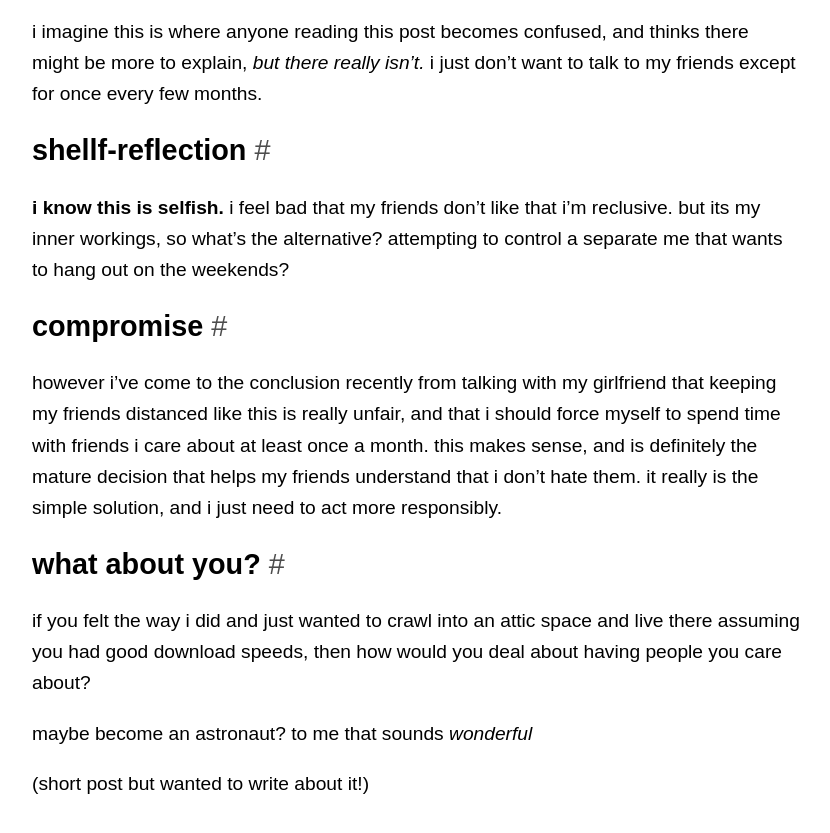
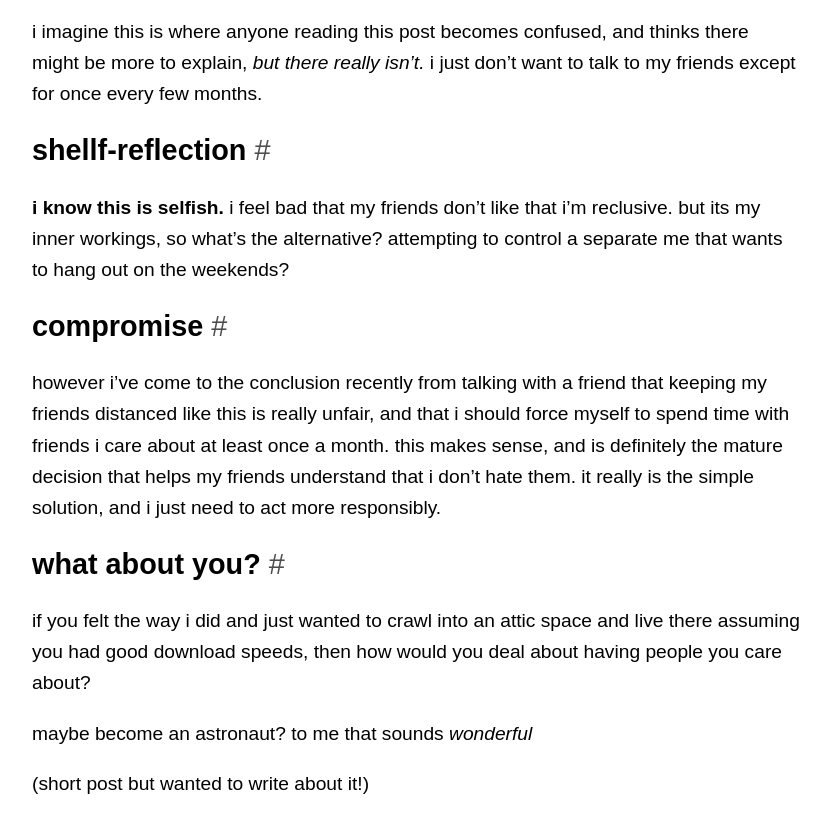
Before and after one commit to damondriscoll/blog.damondriscoll.com, a Jekyll site: the page built from _posts/2024-06-20-selfish hermit.md, in a window 1280 px wide and 900 px high, scrolled down 1368 px. Shown: the top 833 px of the window, without its empty margins (224-1054 px from the left). Built offline with Jekyll 4.4.1, drawn with Linux system fonts in a browser that asks for light colours; our own code applies the rules of GitHub Pages for plain Markdown files.

Commit message:
fix: wording

```diff
--- a/_posts/2024-06-20-selfish hermit.md
+++ b/_posts/2024-06-20-selfish hermit.md
@@ -24,7 +24,7 @@ i imagine this is where anyone reading this post becomes confused, and thinks th
 
 ## compromise
 
-however i've come to the conclusion recently from talking with my girlfriend that keeping my friends distanced like this is really unfair, and that i should force myself to spend time with friends i care about at least once a month. this makes sense, and is definitely the mature decision that helps my friends understand that i don’t hate them. it really is the simple solution, and i just need to act more responsibly.
+however i've come to the conclusion recently from talking with a friend that keeping my friends distanced like this is really unfair, and that i should force myself to spend time with friends i care about at least once a month. this makes sense, and is definitely the mature decision that helps my friends understand that i don’t hate them. it really is the simple solution, and i just need to act more responsibly.
 
 ## what about you?
 
```
